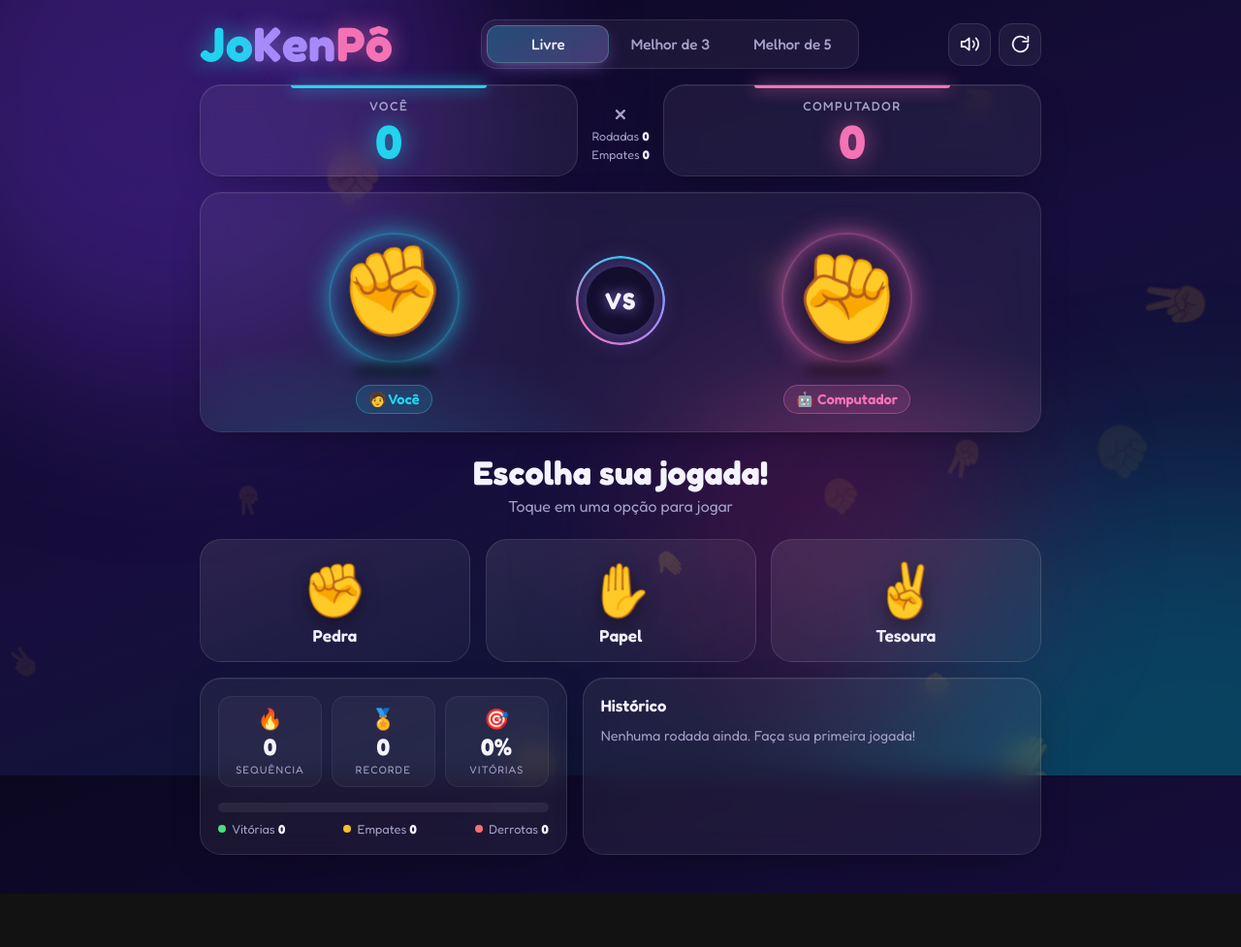
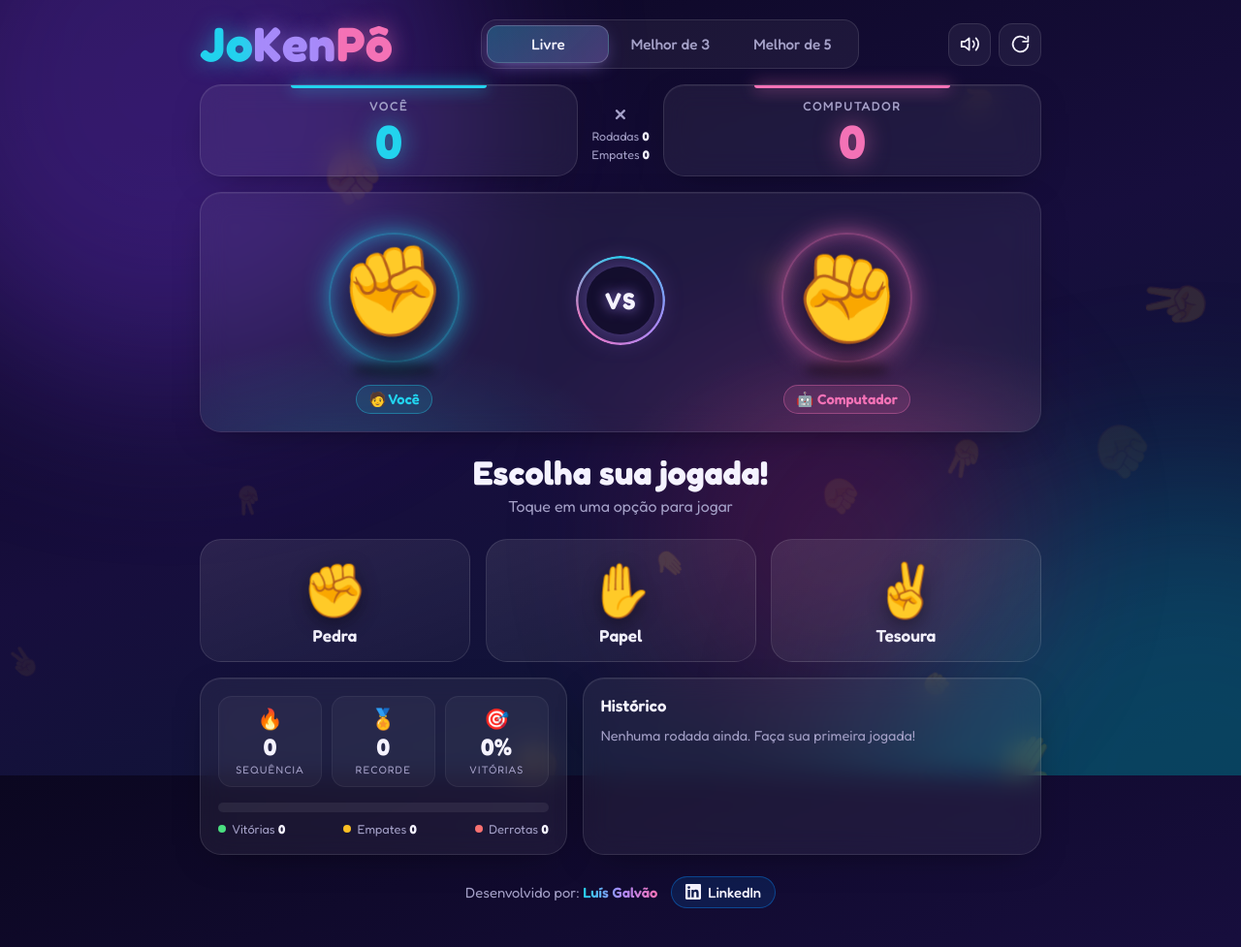
Before and after one commit to Sasuzin/JS-Pedra-Papel-e-Tesoura, a plain HTML site: page index.html in a window 1280 px wide. Shown: the whole page at 97% size. Before the commit the page ends 922 px from the top, so only its background shows below. Drawn offline with Linux system fonts and the light colour scheme.

Commit message:
Adiciona rodapé com autoria e link do LinkedIn
Co-Authored-By: Claude Opus 5.5 <noreply@anthropic.com>

```diff
--- a/index.css
+++ b/index.css
@@ -1247,6 +1247,63 @@ button {
     color: var(--suave);
 }
 
+/* ---------- Rodapé ---------- */
+
+.rodape {
+    display: flex;
+    flex-wrap: wrap;
+    align-items: center;
+    justify-content: center;
+    gap: 10px 14px;
+    padding-top: 6px;
+    font-size: 0.92rem;
+    color: var(--suave);
+    text-align: center;
+}
+
+.rodape strong {
+    font-weight: 600;
+    background: linear-gradient(90deg, var(--jogador), var(--roxo), var(--cpu));
+    -webkit-background-clip: text;
+    background-clip: text;
+    color: transparent;
+}
+
+.linkedin {
+    display: inline-flex;
+    align-items: center;
+    gap: 7px;
+    padding: 7px 14px;
+    border-radius: 999px;
+    font-weight: 500;
+    color: var(--texto);
+    text-decoration: none;
+    background: rgba(10, 102, 194, 0.18);
+    border: 1px solid rgba(10, 102, 194, 0.6);
+    transition: transform 0.25s var(--mola), background 0.25s, box-shadow 0.25s;
+}
+
+.linkedin svg {
+    width: 16px;
+    height: 16px;
+    fill: currentColor;
+    transition: transform 0.4s var(--mola);
+}
+
+.linkedin:hover {
+    transform: translateY(-2px) scale(1.04);
+    background: #0a66c2;
+    box-shadow: 0 10px 24px -10px #0a66c2;
+}
+
+.linkedin:hover svg {
+    transform: rotate(-10deg) scale(1.15);
+}
+
+.linkedin:active {
+    transform: scale(0.95);
+}
+
 /* ---------- Modal de fim de partida ---------- */
 
 .modal {
--- a/index.html
+++ b/index.html
@@ -163,6 +163,15 @@
                 <p class="historico-vazio" id="historico-vazio">Nenhuma rodada ainda. Faça sua primeira jogada!</p>
             </section>
         </div>
+
+        <!-- Rodapé -->
+        <footer class="rodape entrar" style="--d:6">
+            <span>Desenvolvido por: <strong>Luís Galvão</strong></span>
+            <a class="linkedin" href="https://www.linkedin.com/in/luis-galv%C3%A3o/" target="_blank" rel="noopener noreferrer" aria-label="LinkedIn de Luís Galvão (abre em nova aba)">
+                <svg viewBox="0 0 24 24" aria-hidden="true"><path d="M20.45 20.45h-3.56v-5.57c0-1.33-.02-3.04-1.85-3.04-1.85 0-2.14 1.45-2.14 2.94v5.67H9.34V9h3.42v1.56h.05c.48-.9 1.64-1.85 3.37-1.85 3.6 0 4.27 2.37 4.27 5.46v6.28zM5.34 7.43a2.06 2.06 0 1 1 0-4.13 2.06 2.06 0 0 1 0 4.13zM7.12 20.45H3.56V9h3.56v11.45zM22.22 0H1.77C.79 0 0 .77 0 1.73v20.54C0 23.23.79 24 1.77 24h20.45c.98 0 1.78-.77 1.78-1.73V1.73C24 .77 23.2 0 22.22 0z"/></svg>
+                <span>LinkedIn</span>
+            </a>
+        </footer>
     </main>
 
     <!-- Fim de partida (modos Melhor de 3 / Melhor de 5) -->
```
